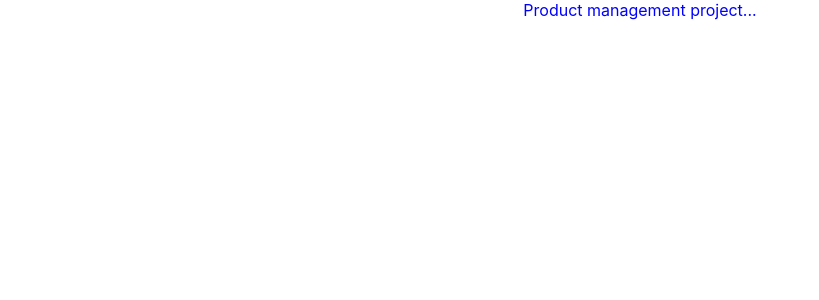
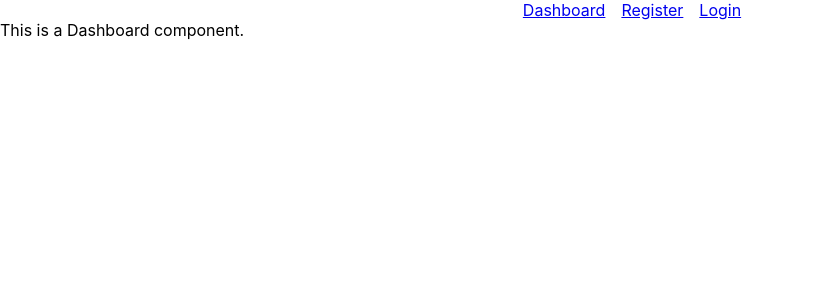
Before and after one commit to NageshGandikota549/kloudHuntBatch2, a React (Create React App) app in the folder product-management/: page / in a window 1280 px wide. Shown: the top 300 px of the page, without its empty margins (0-819 px from the left). Built offline with nearby package versions, Linux system fonts and the light colour scheme.

Commit message:
added routing

```diff
--- a/product-management/package.json
+++ b/product-management/package.json
@@ -8,6 +8,7 @@
     "@testing-library/user-event": "^13.5.0",
     "react": "^18.2.0",
     "react-dom": "^18.2.0",
+    "react-router-dom": "^6.16.0",
     "react-scripts": "5.0.1",
     "web-vitals": "^2.1.4"
   },
@@ -34,5 +35,8 @@
       "last 1 firefox version",
       "last 1 safari version"
     ]
+  },
+  "devDependencies": {
+    "jest": "^27.5.1"
   }
 }
--- a/product-management/src/App.js
+++ b/product-management/src/App.js
@@ -1,7 +1,23 @@
 import "./App.css";
+import { BrowserRouter, Routes, Route } from "react-router-dom";
+import { Dashboard } from "./components/dashboard/Dashboard";
+import { Register } from "./components/register/Register";
+import { Navigation } from "./components/navigation/Navigation";
+import { Login } from "./components/login/Login";
+
 function App() {
   return (
-    <div className="title">Product management project...</div>
+    <div>
+      <BrowserRouter>
+        <Navigation />
+        <Routes>
+          <Route path="/" Component={Dashboard} />
+          <Route path="/dashboard" Component={Dashboard} />
+          <Route path="/register" Component={Register} />
+          <Route path="/login" Component={Login} />
+        </Routes>
+      </BrowserRouter>
+    </div>
   );
 }
 
--- /dev/null
+++ b/product-management/src/components/dashboard/Dashboard.js
@@ -0,0 +1,3 @@
+export const Dashboard = () => {
+  return <div>This is a Dashboard component.</div>;
+};
--- /dev/null
+++ b/product-management/src/components/login/Login.js
@@ -0,0 +1,3 @@
+export const Login = () => {
+  return <div>Login Component...</div>;
+};
--- /dev/null
+++ b/product-management/src/components/navigation/Navigation.css
@@ -0,0 +1,8 @@
+.link-container{
+    display: flex;
+    justify-content: center;
+}
+
+.link{
+    margin-right: 16px;
+}
--- /dev/null
+++ b/product-management/src/components/navigation/Navigation.js
@@ -0,0 +1,19 @@
+import React from "react";
+import { Link } from "react-router-dom";
+import "./Navigation.css";
+
+export const Navigation = () => {
+  return (
+    <div className="link-container">
+      <Link to={"/dashboard"}>
+        <div className="link">Dashboard</div>
+      </Link>
+      <Link to={"/register"}>
+        <div className="link">Register</div>
+      </Link>
+      <Link to={"/login"}>
+        <div className="link">Login</div>
+      </Link>
+    </div>
+  );
+};
--- /dev/null
+++ b/product-management/src/components/register/Register.js
@@ -0,0 +1,5 @@
+import React from "react";
+
+export const Register = () => {
+  return <div>Register</div>;
+};
```
Also changed, not shown: 1 other file (tests, documents, lock files or other folders).
